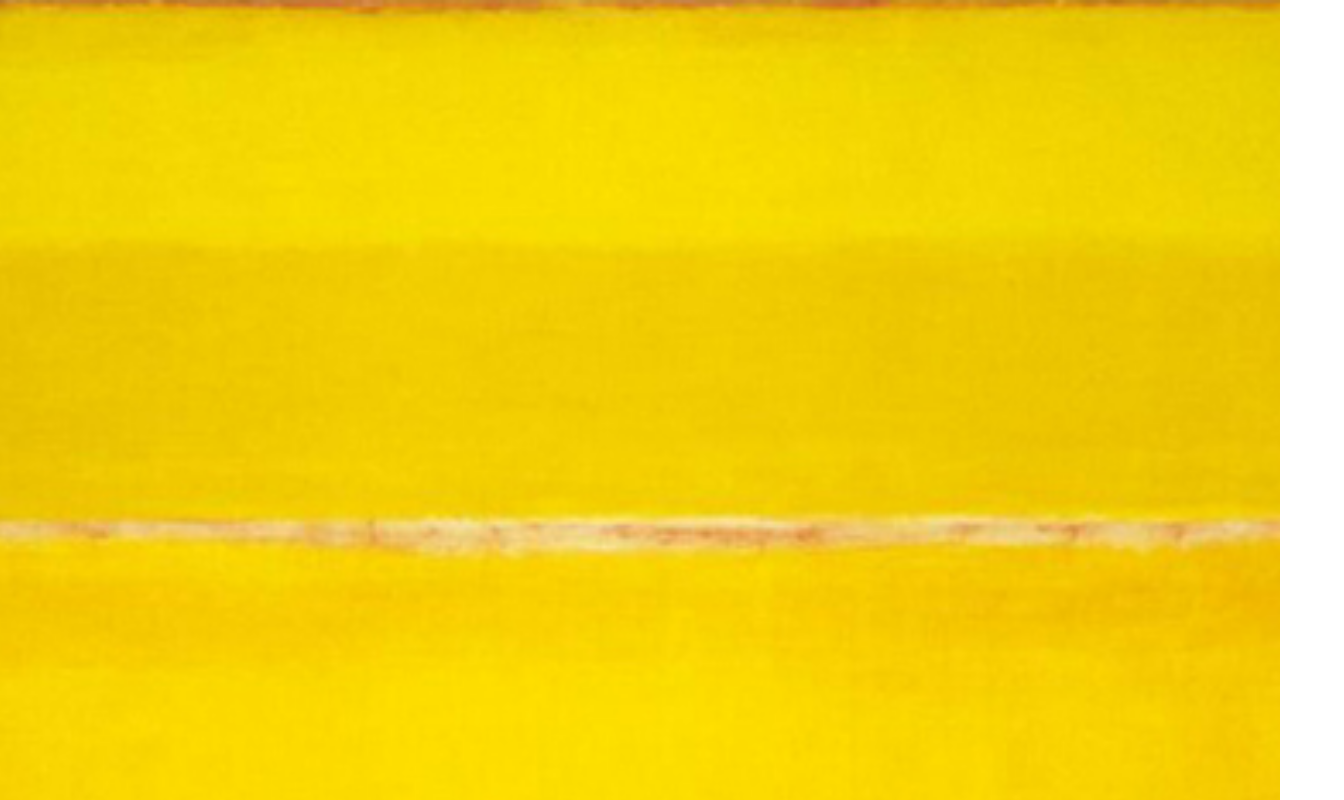
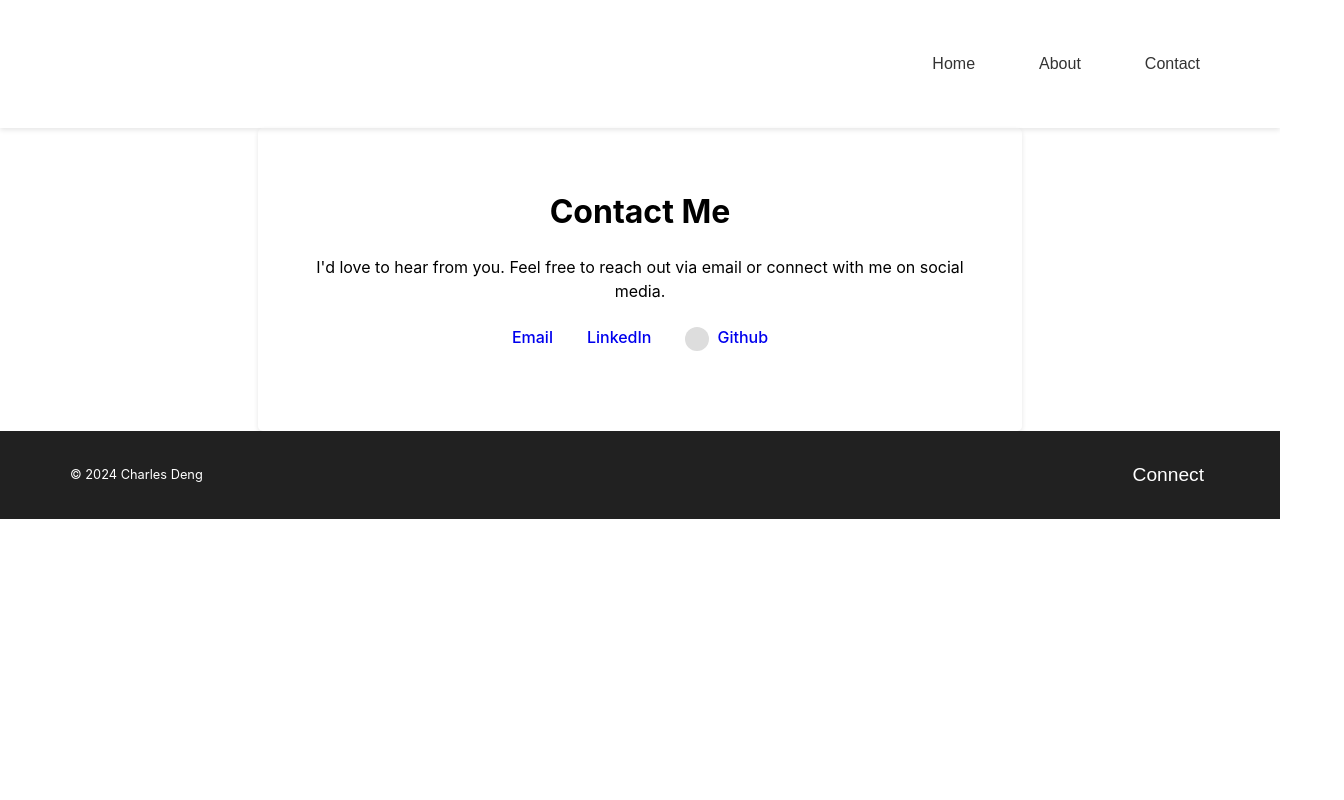
Before and after one commit to bingcharlesdeng/personalwebsite, a React (Create React App) app: page /contact in a window 1280 px wide. Shown: the top 800 px of the page, 1344 px wide, since content can reach past the window. Built offline with nearby package versions, Linux system fonts and the light colour scheme.

Commit message:
finished the home page

```diff
--- a/src/Footer.js
+++ b/src/Footer.js
@@ -1,20 +1,45 @@
-import React from 'react';
-import "./footer.css";
+import React, { useState } from 'react';
+import './footer.css';
 
 const Footer = () => {
   const year = new Date().getFullYear();
+  const [socialLinksOpen, setSocialLinksOpen] = useState(false);
+
+  const toggleSocialLinks = () => {
+    setSocialLinksOpen(!socialLinksOpen);
+  };
 
   return (
     <footer className="footer">
       <div className="footer-content">
-        <p>&copy; {year} Charles Deng</p>
-       {/* <nav className="footer-nav">
-          <ul className="footer-nav-list">
-            <li><a href="#">About</a></li>
-            <li><a href="#">Contact</a></li>
-            <li><a href="#">Social</a></li>
+        <div className="copyright-container">
+          <p className="copyright">&copy; {year} Charles Deng</p>
+        </div>
+        <div className="social-links-container">
+          <button
+            className={`social-toggle ${socialLinksOpen ? 'open' : ''}`}
+            onClick={toggleSocialLinks}
+          >
+            <i className="fas fa-share"></i> Connect
+          </button>
+          <ul className={`social-links ${socialLinksOpen ? 'visible' : ''}`}>
+            <li>
+              <a href="#">
+                <i className="fab fa-github"></i>
+              </a>
+            </li>
+            <li>
+              <a href="#">
+                <i className="fab fa-twitter"></i>
+              </a>
+            </li>
+            <li>
+              <a href="#">
+                <i className="fab fa-linkedin"></i>
+              </a>
+            </li>
           </ul>
-        </nav> */}
+        </div>
       </div>
     </footer>
   );
--- a/src/Header.js
+++ b/src/Header.js
@@ -1,22 +1,36 @@
 import React from 'react';
 import { Link } from 'react-router-dom'; // Import Link for routing
-import "./header.css"; // Import styles
+import './header.css'; // Import styles
 
 const Header = () => {
   return (
     <header className="header">
       {/* Logo or Title */}
       <div className="header-title">
-        { /*  Optional commented-out code for logo image */}
-        {/*<img src={Logo} alt="Your Website Logo" style={{ width: '100%' }} /> */}
-        {/* Optionally, you can add your website title beside the logo */}
+        {/* Optionally, add a website title or logo */}
+        {/* <img src={Logo} alt="Your Website Logo" className="logo" />  */}
         {/* <h1>Your Website Title</h1> */}
       </div>
+
+      {/* Navigation */}
       <nav className="navigation">
         <ul className="navigation-list">
-          <li><Link to="/">Home</Link></li>
-          <li><Link to="/about">About</Link></li>
-          <li><Link to="/contact">Contact</Link></li>
+          <li>
+            <Link to="/" className="nav-link">
+              Home
+            </Link>
+          </li>
+          <li>
+            <Link to="/about" className="nav-link">
+              About
+            </Link>
+          </li>
+          <li>
+            <Link to="/contact" className="nav-link">
+              Contact
+            </Link>
+          </li>
+          {/* Add more links here */}
         </ul>
       </nav>
     </header>
--- a/src/footer.css
+++ b/src/footer.css
@@ -1,51 +1,165 @@
-/* Footer styles */
+/* Base Styles (from your original footer.css) */
+@base-font-family: Arial, sans-serif;
+@base-background-color: #f5f5f5;
 
+/* Home Page Styles (from your original footer.css) */
+.home-container {
+  display: flex;
+  flex-direction: column;
+  min-height: 100vh;
+  background-color: @base-background-color;
+  font-family: @base-font-family;
+  margin: 0;
+  padding: 0 20px;
+}
+
+.home-header,
+.home-main,
+.home-footer {
+  flex: 1;
+}
+
+.home-header {
+  padding: 20px;
+  text-align: center;
+}
+
+h1 {
+  margin: 0;
+  font-size: 2em;
+}
+
+.home-main {
+  display: flex;
+  flex-direction: column;
+  gap: 40px;
+  flex-wrap: wrap;
+  justify-content: space-between;
+}
+
+.about-me,
+.projects {
+  flex: 1;
+  background-color: #fff;
+  padding: 20px;
+  border-radius: 5px;
+  box-shadow: 0 2px 4px rgba(0, 0, 0, 0.1);
+}
+
+h2 {
+  margin: 0;
+  font-size: 1.5em;
+}
+
+p {
+  font-size: 1em;
+  line-height: 1.5;
+}
+
+.home-footer {
+  padding: 20px;
+  text-align: center;
+  background-color: #e0e0e0;
+}
+
+.project {
+  display: flex;
+  align-items: center;
+  margin-bottom: 20px;
+}
+
+.project-image {
+  width: 150px;
+  height: auto;
+  margin-right: 20px;
+  border-radius: 5px;
+}
+
+.navigation {
+  /* Existing styles */
+  align-items: center;
+}
+
+/* Responsive Styles (from your original footer.css) */
+@media (max-width: 768px) {
+  .home-container {
+    padding: 1rem;
+  }
+
+  .home-main {
+    gap: 20px;
+  }
+
+  .about-me,
+  .projects {
+    flex: 1 100%;
+  }
+}
+
+/* Footer Styles (New styles) */
 .footer {
-  position: relative; /* Needed for background image positioning */
-  bottom: 0;
-  left: 0;
-  width: 100%;
-  height: 100rem; /* Adjust height as needed */
-  background-color: #24292e; /* Dark background */
-  color: #fff; /* Light text color */
-  display: flex; /* Arrange content horizontally */
-  justify-content: space-between; /* Space elements evenly */
-  align-items: center; /* Align vertically in center */
-  padding: 0 2rem; /* Add some padding */
-  background-image: url("./assets/basquiat.png"); /* Replace with your image path */
-  background-size: cover; /* Stretch image to fill container */
-  background-repeat: no-repeat; /* Prevent image repetition */
-  background-position: center bottom; /* Position image at bottom center */
+  background-color: #212121;
+  color: #fff;
+  padding: 2rem 0;
+  display: flex;
+  justify-content: space-between;
 }
 
 .footer-content {
-  display: flex; /* Arrange content within footer */
-  flex-grow: 1; /* Allow content to fill space */
-  align-items: center; /* Align content vertically */
+  display: flex;
+  align-items: center;
+  width: 100%;
+  max-width: 1140px;
+  margin: 0 auto;
 }
 
-.footer-nav {
-  display: flex; /* Arrange navigation links horizontally */
-  list-style: none; /* Remove default list style */
-  margin: 0; /* Remove default margin */
-  padding: 0; /* Remove default padding */
+.copyright-container {
+  flex: 1;
 }
 
-.footer-nav-list {
+.social-links-container {
   display: flex;
 }
 
-.footer-nav li {
-  margin-right: 1rem; /* Add space between navigation links */
+.copyright {
+  font-size: 0.8rem;
+  margin: 0;
 }
 
-.footer-nav a {
-  color: inherit; /* Inherit text color from parent */
-  text-decoration: none; /* Remove underline */
-  font-weight: bold; /* Add some weight */
-  transition: color 0.3s ease; /* Smooth hover effect */
+.social-toggle {
+  background: none;
+  border: none;
+  cursor: pointer;
+  color: inherit;
+  font-size: 1.2rem;
+  margin-left: 1rem;
+  transition: all 0.3s ease;
 }
 
-.footer-nav a:hover {
-  color: #007bff; /* Blue hover color */
+.social-toggle.open {
+  transform: rotate(180deg);
 }
+
+.social-links {
+  list-style: none;
+  margin: 0;
+  padding: 0;
+  display: none;
+}
+
+.social-links.visible {
+  display: flex;
+}
+
+.social-links li {
+  margin-right: 1rem;
+}
+
+.social-links a {
+  color: inherit;
+  transition: all 0.3s ease;
+}
+
+.social-links a:hover {
+  color: #33bfff;
+}
--- a/src/header.css
+++ b/src/header.css
@@ -1,60 +1,84 @@
-/* Base styles */
-
+/* Base Styles */
 .header {
-  height: 100rem; /* Adjust height as needed */
-  background-color: #f5f5f5; /* Light gray background (optional) */
+  height: 8rem; /* Adjust height as needed */
+  background-color: #fff; /* Light background */
   color: #333; /* Dark text color */
-  display: flex; /* Arrange elements horizontally */
-  justify-content: space-between; /* Space elements evenly */
-  align-items: flex-end; /* Align vertically to the bottom */
-  padding: 1rem 2rem; /* Add some padding */
-  background-image: url("./assets/rothko.png"); /* Replace with your logo path */
-  background-size: cover; /* Stretch image to fill container */
-  background-repeat: no-repeat; /* Prevent image repetition */
-  background-position: center; /* Center image horizontally and vertically */
+  display: flex;
+  justify-content: space-between;
+  align-items: center; /* Align vertically to the center */
+  padding: 0 2rem; /* Remove top/bottom padding */
+  box-shadow: 0 2px 5px rgba(0, 0, 0, 0.1); /* Subtle shadow */
+  transition: all 0.2s ease-in-out; /* Add transition for smooth changes */
 }
 
-/* Navigation styling (focused on alignment and style) */
+/* Logo or Title Styling */
+.header-title {
+  flex: 1; /* Allow logo/title to grow horizontally */
+  text-align: left; /* Align text to the left */
+}
 
+.header-title img.logo {
+  width: 100px; /* Adjust logo size as needed */
+  height: auto; /* Maintain aspect ratio */
+  object-fit: cover; /* Ensure image fills container while maintaining aspect ratio */
+}
+
+.header-title h1 {
+  margin: 0; /* Remove default margin */
+  font-size: 1.5rem; /* Adjust font size */
+  font-weight: bold;
+}
+
+/* Navigation Styling */
 .navigation {
-  display: flex; /* Keep navigation elements inline */
-  list-style: none; /* Remove default list style */
-  padding: 0; /* Remove default padding */
-  margin: 0; /* Remove default margin */
-  font-family: sans-serif; /* Set a clean font family */
+  display: flex;
+  list-style: none; /* Remove default list style (bullets) */
+  padding: 0;
+  margin: 0;
+  font-family: sans-serif;
 }
 
 .navigation-list {
-  display: flex; /* Ensure list items are displayed inline */
+  display: flex;
+  align-items: center; /* Align navigation links vertically */
+   list-style: none;
 }
 
 .navigation li {
   margin-right: 1rem; /* Add space between navigation links */
-  list-style: none;
+
 }
 
 .navigation a {
-  text-decoration: none; /* Remove underline from links */
-  color: #333; /* Set link text color */
-  font-weight: bold; /* Add some weight to navigation text */
-  transition: color 0.3s ease; /* Add smooth hover effect */
-  padding: 0.5rem 1rem; /* Add some padding for links */
-  border-radius: 4px; /* Add subtle rounded corners */
-  background-color: #f5f5f5; /* Set link background color (optional) */
+  text-decoration: none;
+  color: #333;
+  font-weight: 500; /* Moderate weight for links */
+  transition: color 0.2s ease;
+  padding: 0.5rem 1rem;
+  border-radius: 4px;
 }
 
 .navigation a:hover {
   color: #007bff; /* Blue hover color */
-  background-color: #e0e0e0; /* Change background on hover (optional) */
 }
 
-/* Responsive Design (Optional) */
-
+/* Responsive Design */
 @media (max-width: 768px) {
-  /* Styles for smaller screens (e.g., mobile) */
   .header {
-    padding: 0.5rem 1rem; /* Adjust padding for smaller screens */
+    padding: 1rem; /* Adjust padding for smaller screens */
   }
 
-  /* Adjust header-title and navigation layout for mobile if needed */
+  .header-title {
+    flex: none; /* Stop logo/title from growing on small screens */
+  }
+
+  .navigation {
+    flex-direction: column; /* Stack navigation links vertically */
+    align-items: stretch; /* Stretch links to fill width */
+    text-align: center; /* Center navigation text */
+  }
+
+  .navigation li {
+    margin: 0.5rem 0; /* Adjust spacing for stacked navigation */
+  }
 }
--- a/src/home.css
+++ b/src/home.css
@@ -1,86 +1,126 @@
-.home-container {
+
+@base-font-family: Arial, sans-serif;
+@base-background-color: #f5f5f5;
+
+@text-color: #fff;
+@primary-color: #333;
+@secondary-color: #e0e0e0;
+@accent-color: #222;
+
+.home {
   display: flex;
   flex-direction: column;
-  min-height: 100vh; /* Set minimum height for viewport */
-  background-color: #f5f5f5; /* Light background color */
-  font-family: Arial, sans-serif; /* Base font family */
-  margin: 0; /* Remove default margin */
-  padding: 0 20px; /* Add padding for content area */
+  min-height: 100vh;
+  background-color: @base-background-color;
+  font-family: @base-font-family;
+  margin: 0;
+  padding: 0 20px;
+   align-items: center;
+
+
 }
 
-.home-header,
+.home-hero,
 .home-main,
-.home-footer {
-  flex: 1; /* Make header, main, and footer sections grow to fill space */
+.home-contact {
+  flex:10;
+   display: flex;
+  align-items: center;
 }
-
-/* Header styles */
-
-.home-header {
-  padding: 20px;
+.home-hero {
+  display: flex;
+  align-items: center;
+  height: 100rem;
+  width: 100rem;
+  padding: 40px;
+  background-image: url("assets/logo.png");
+  background-size: cover;
+  background-position: center;
+  color: @text-color;
   text-align: center;
 }
 
-h1 {
-  margin: 0; /* Remove default margin for heading */
-  font-size: 2em; /* Adjust font size for title */
+.hero-content {
+  flex: 1;
+  text-align: center;
+  color:whitesmoke;
 }
 
-/* Main content styles */
+h1 {
+  margin: 0;
+  font-size: 2.5em;
+  font-weight: bold;
+}
+
+.hero-btn {
+  background-color: @primary-color;
+  color: @text-color;
+  padding: 10px 20px;
+  border: none;
+  border-radius: 5px;
+  cursor: pointer;
+  margin-top: 20px;
+  transition: background-color 0.2s ease-in-out;
+
+  &:hover {
+    background-color: @accent-color;
+  }
+}
+
+.hero-image {
+  width: 50%;
+  height: auto;
+  object-fit: cover;
+}
 
 .home-main {
   display: flex;
   flex-direction: column;
-  gap: 40px; /* Add spacing between sections */
+  gap: 40px;
 }
 
 .about-me,
 .projects {
-  flex: 1; /* Make sections grow to fill available space within main */
-  background-color: #fff; /* White background for sections */
-  padding: 20px; /* Add padding for content within sections */
-  border-radius: 5px; /* Add rounded corners for sections (optional) */
-  box-shadow: 0 2px 4px rgba(0, 0, 0, 0.1); /* Subtle shadow for sections (optional) */
+  background-color: #fff;
+  padding: 20px;
+  border-radius: 5px;
+  box-shadow: 0 2px 4px rgba(0, 0, 0, 0.1);
+  border: 1px solid #ddd;
 }
 
 h2 {
-  margin: 0; /* Remove default margin for headings */
-  font-size: 1.5em; /* Adjust font size for section titles */
+  margin: 0;
+  font-size: 1.3em;
 }
 
 p {
-  font-size: 1em; /* Adjust font size for paragraph text */
-  line-height: 1.5; /* Adjust line spacing for readability */
+  font-size: 1em;
+  line-height: 1.5;
 }
 
-/* Footer styles */
-
-.home-footer {
+.home-contact {
   padding: 20px;
   text-align: center;
-  background-color: #e0e0e0; /* Footer background color */
+  background-color: @secondary-color;
+  position: relative;
 }
 
-project {
-  display: flex; /* Make project a flexbox container */
-  align-items: center; /* Align content vertically within project */
-  margin-bottom: 20px; /* Add spacing between projects */
+@media (max-width: 768px) {
+  .home {
+    padding: 1rem;
+  }
+
+  .home-main {
+    gap: 20px;
+  }
+
+  .about-me,
+  .projects {
+    flex: 1 100%;
+  }
+
+  .home-hero,
+  .home-contact {
+    display: none;
+  }
 }
-
-.project-image {
-  width: 150px; /* Set image width */
-  height: auto; /* Maintain aspect ratio */
-  margin-right: 20px; /* Add spacing between image and text */
-  border-radius: 5px; /* Add rounded corners for image (optional) */
-}
-
-.home-main {
-  /* ... (existing styles) */
-  flex-wrap: wrap; /* Wrap projects if they overflow container width */
-  justify-content: space-between; /* Distribute projects evenly */
-}
-
-.navigation {
-  /* Existing styles */
-  align-items: center; /* Align navigation links vertically */
-}
--- a/src/home.js
+++ b/src/home.js
@@ -1,34 +1,42 @@
 import React from 'react';
-import './home.css';
 import AboutMe from './aboutMe'; // Import AboutMe component
 import Skills from './skills'; // Import Skills component
 import Contact from './contact'; // Import Contact component
 import Portfolio from './portfolio'; // Import Portfolio component
-import Projects from './projects'; // Import Projects component (newly created)
+import Projects from './projects'; // Import Projects component
+import './home.css'; // Import stylesheet for customization
+import useImagePath from "./useImagePath";
+function Home() {
+  const imgUrl = useImagePath('corgi.png');
+  return (
+    <section className="home">
+      {/* Hero Section */}
+      <header className="home-hero">
+        <div className="hero-content">
+          <h1>Charles Deng</h1> {/* Replace with your name or logo */}
+          <p>
+            {/* A concise and impactful tagline summarizing what you do */}
+            I'm a passionate developer and designer crafting creative solutions.
+          </p>
+          <button className="hero-btn">Let's Connect!</button> {/* Replace with link to contact */}
+        </div>
+        <div className="hero-image"> {/* Add an image or video background */}
+          {/* Replace with your preferred image/video */}
+          {/*<img src={imgUrl} alt="Hero Image" /> */}
+        </div>
+      </header>
 
-
-function Home() {
-  // ... (rest of your code)
-
-  return (
-    <div className="home-container">
-      <header className="home-header">
-        <h1>Charles Deng</h1> {/* Replace with your name or logo */}
-      </header>
+      {/* Main Content Section */}
       <main className="home-main">
         <AboutMe />
         <Skills />
-        <link rel="stylesheet" href="./skills.css" />
-        <Portfolio /> {/* Add Portfolio component */}
-        <Projects /> {/* Add Projects component */}
-        <Contact />
-        {/* Add more sections as needed */}
+        <Portfolio />
+        <Projects />
       </main>
-      <footer className="home-footer">
-        <p>&copy; 2024 Bing Deng. All rights reserved.</p>
-        {/* Add social media links here */}
-      </footer>
-    </div>
+
+      {/* Contact Section */}
+      <Contact /> {/* Consider adding a fixed contact bar at the bottom */}
+    </section>
   );
 }
 
```
Also changed, not shown: src/aboutMe.js (+7 -6 lines), src/aboutMeText.js (added, +11 -0 lines), src/portfolio.css (+15 -16 lines), src/portfolio.js (+14 -25 lines), src/skillList.js (+18 -15 lines).
